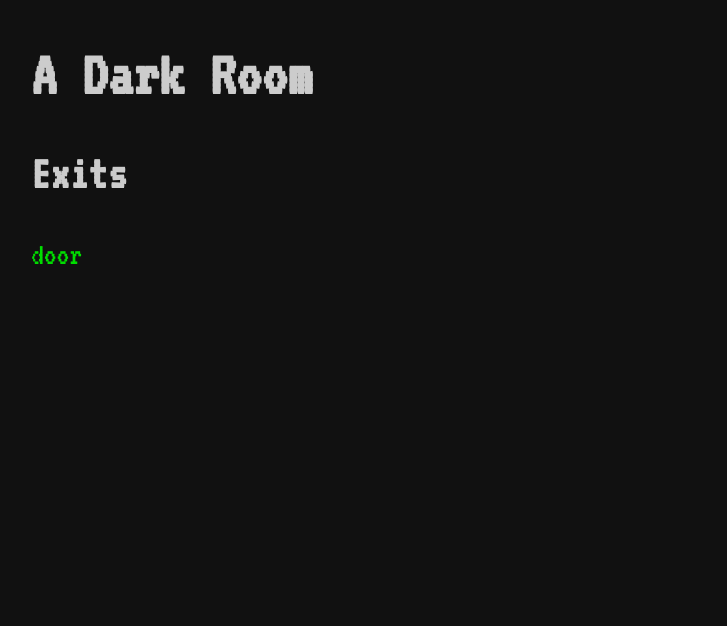
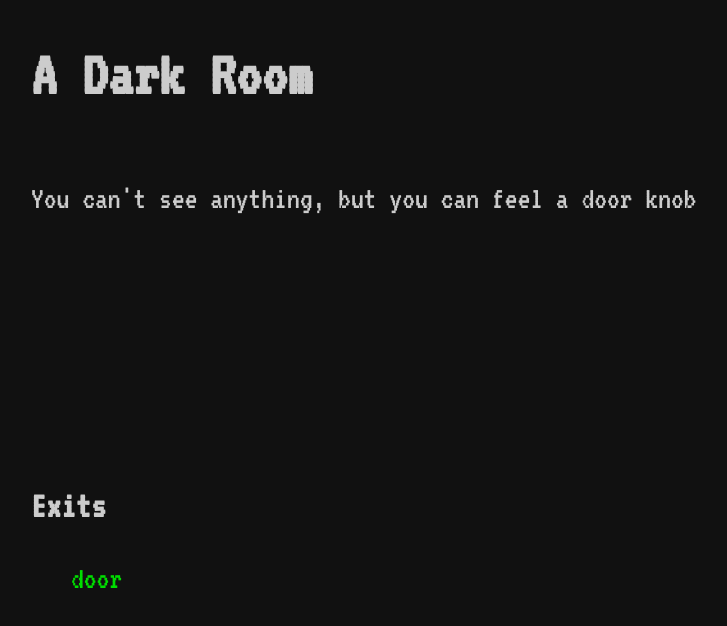
Before and after one commit to wesleyjnewcomb/text-adventure, a React (Create React App) app: page / in a window 1280 px wide. Shown: the top 626 px of the page, without its empty margins (1-728 px from the left). Built offline with nearby package versions, Linux system fonts and the light colour scheme.

Commit message:
let player change rooms

```diff
--- a/src/App.css
+++ b/src/App.css
@@ -21,7 +21,8 @@ a:hover {
   flex: 1;
 }
 #message-log {
-
+  overflow-y: scroll;
+  height: 300px;
 }
 #right-section {
   flex: 1;
@@ -33,4 +34,5 @@ a:hover {
 #verbs li, #exits li {
   list-style: none;
   display: inline;
+  margin-right: 1em;
 }
--- a/src/components/Exits.jsx
+++ b/src/components/Exits.jsx
@@ -1,16 +1,19 @@
 import React from 'react'
 
 const Exits = props => {
-  const { exits } = props
+  const { exits, changeRoom } = props
   const exitElements = Object.keys(exits).map((exit, i) => {
+    let move = () => {
+	  changeRoom(exits[exit])
+	}
     return (
-      <a href='#'>{exit}</a>
+      <li key={i}><a onClick={move}>{exit}</a></li>
     )
   })
   return (
     <div id='exits'>
-      <h2>Exits</h2>
-      {exitElements}
+      <h3>Exits</h3>
+      <ul>{exitElements}</ul>
     </div>
   )
 }
--- a/src/components/Game.jsx
+++ b/src/components/Game.jsx
@@ -8,6 +8,7 @@ class Game extends React.Component {
     super(props)
     this.state = Object.assign({}, gameState, { messages: [] })
     this.addMessage = this.addMessage.bind(this)
+	this.changeRoom = this.changeRoom.bind(this)
   }
 
   addMessage(newMessage) {
@@ -15,8 +16,18 @@ class Game extends React.Component {
   }
 
   changeRoom(roomId) {
+	this.addMessage(this.state[roomId].desc)
     const playerState = Object.assign({}, this.state.player, { currentRoom: roomId })
     this.setState({ player: playerState })
+  }
+
+  gameInit() {
+    let currentRoom = this.state[this.state.player.currentRoom]
+	this.addMessage(currentRoom.desc)
+  }
+
+  componentDidMount() {
+    this.gameInit()
   }
 
   render() {
@@ -26,7 +37,7 @@ class Game extends React.Component {
       <div id="game">
         <h1>{currentRoom.name}</h1>
         <MessageLog messages={this.state.messages} />
-        <Exits exits={{ 'door': 1 }} />
+        <Exits exits={currentRoom.exits} changeRoom={this.changeRoom} />
       </div>
     )
   }
--- a/src/games/dark-room.js
+++ b/src/games/dark-room.js
@@ -7,16 +7,16 @@ export const gameState = {
   room1:  {
     name: "A Dark Room",
     desc: "You can't see anything, but you can feel a door knob",
-    exits: { "door": 1 }
+    exits: { "door": "room2" }
   },
   room2:  {
     name: "A Slightly Less Dark Room",
     desc: "You can see the door that you came through. It's a nice door. There's also a ladder",
-    exits: { "door": 0, "ladder": 2 }
+    exits: { "door": "room1", "ladder": "room3" }
   },
   room3:  {
     name: "Pretty Dark Room",
     desc: "It's dark, but you can see clearly if you squint your eyes",
-    exits: { "fall down hole": 1 }
+    exits: { "fall down hole": "room2" }
   }
 }
```
